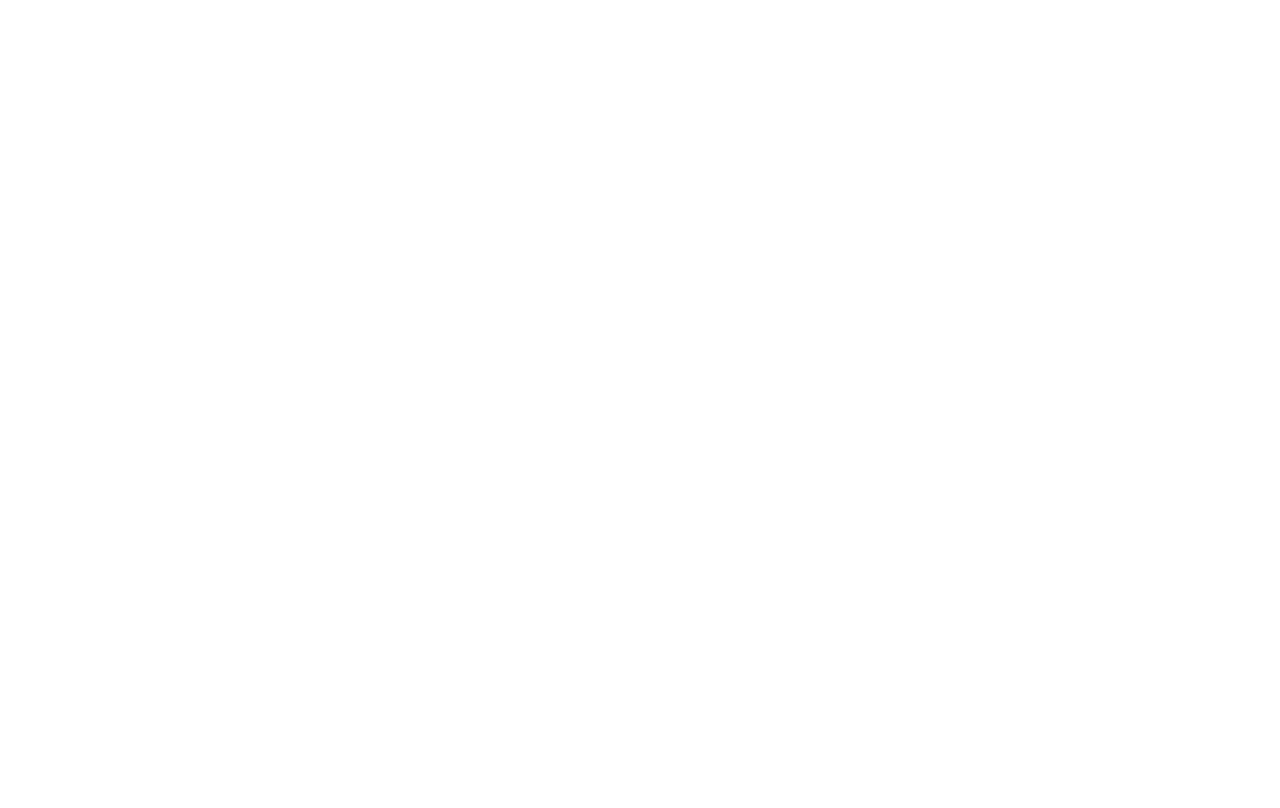
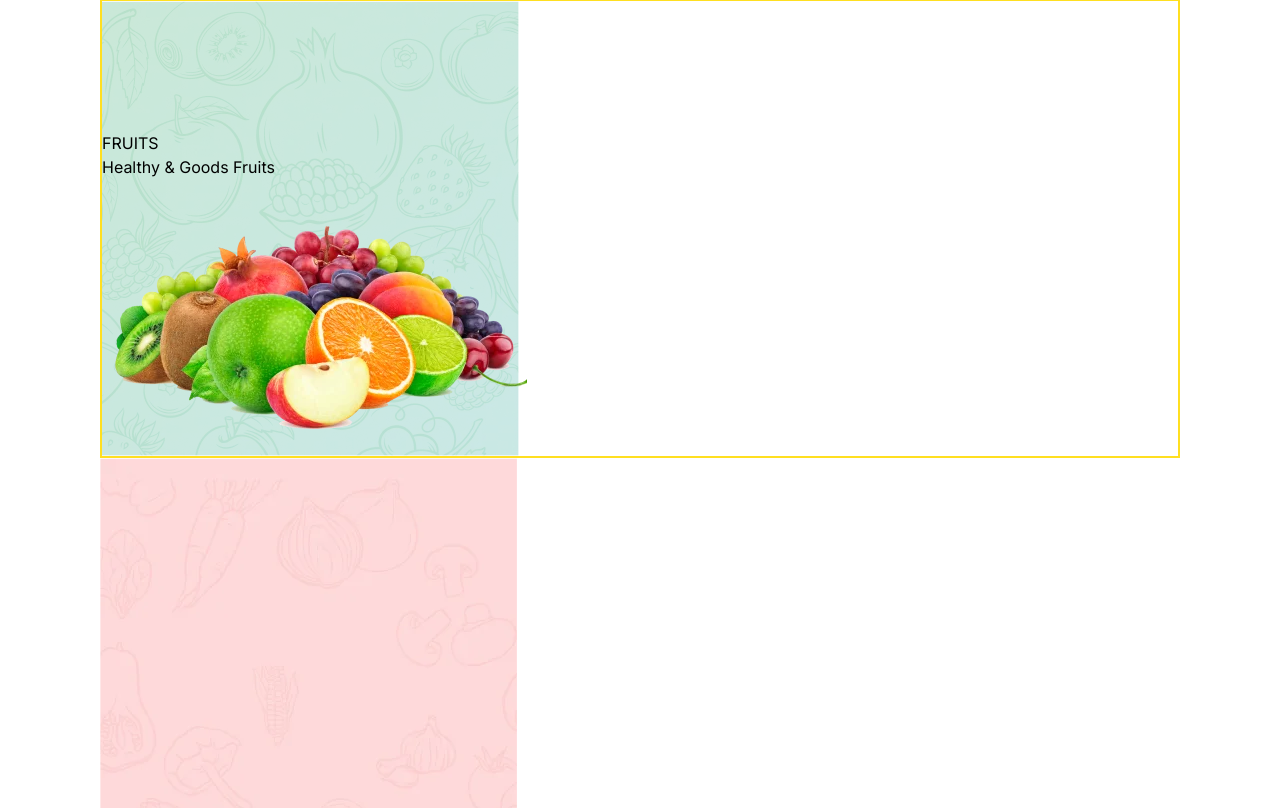
Before and after one commit to ahamedasif07/Project-Fresh-Grocery, a React (Vite) app: page / in a window 1280 px wide. Shown: the part 1592-2400 px from the top of the page. Before the commit the page ends 1591 px from the top, so only its background shows below. Built offline with nearby package versions, Linux system fonts and the light colour scheme.

Commit message:
main category image set up

```diff
--- /dev/null
+++ b/src/components/MainCategory/MainCategory.jsx
@@ -0,0 +1,36 @@
+import React from "react";
+import mainCategoryOne from "../../../public/assets/c-bg-img-1.webp";
+import mainCategoryTow from "../../../public/assets/c-bg-img-2.webp";
+import mainCategoryThree from "../../../public/assets/c-bg-img-3.webp";
+import SectionContainer from "../SectionContainer/SectionContainer";
+import mainCategoryItemOne from "../../../public/assets/c-shop-img-1.webp";
+import mainCategoryItemTwo from "../../../public/assets/c-img-2.webp";
+import mainCategoryItemTheree from "../../../public/assets/c-img-3.webp";
+
+const MainCategory = () => {
+  return (
+    <div>
+      <SectionContainer>
+        <div>
+          <div className="relative border-2 border-yellow-300">
+            <img src={mainCategoryOne}></img>
+
+            <div className="absolute bottom-1">
+              <div className="">
+                <div>
+                  <h4>FRUITS</h4>
+                  <h3>Healthy & Goods Fruits</h3>
+                </div>
+                <img src={mainCategoryItemOne}></img>
+              </div>
+            </div>
+          </div>
+          <img src={mainCategoryTow}></img>
+          <img src={mainCategoryThree}></img>
+        </div>
+      </SectionContainer>
+    </div>
+  );
+};
+
+export default MainCategory;
--- a/src/components/MarketCategory/MarketCategory.jsx
+++ b/src/components/MarketCategory/MarketCategory.jsx
@@ -65,6 +65,10 @@
             </div>
           ))}
         </div>
+        {/* market msin 3 categoty */}
+        <div>
+          <div></div>
+        </div>
       </SectionContainer>
     </div>
   );
--- a/src/components/NavbarParts/BottomNav.jsx
+++ b/src/components/NavbarParts/BottomNav.jsx
@@ -88,7 +88,7 @@
             </div>
             {/* button start */}
             <div>
-              <button className="relative overflow-hidden px-[20px] py-[13px] font-semibold text-white bg-[#FFBB38] border-transparent rounded-md group">
+              <button className="relative overflow-hidden px-[28px] py-[12px] font-semibold text-white bg-[#FFBB38] border-transparent rounded-md group">
                 <span className="absolute inset-0 w-0 h-full  group-hover:bg-black group-hover:w-full transition-all duration-500 ease-out"></span>
                 <span className="relative text-black group-hover:text-white">
                   Seller Login
--- a/src/pages/Home.jsx
+++ b/src/pages/Home.jsx
@@ -4,6 +4,7 @@
 import FeaturesSection from "../components/FetureSections/FetureSection";
 import bgImage from "../../public/assets/new-arrival-bg.webp";
 import MarketCategory from "../components/MarketCategory/MarketCategory";
+import MainCategory from "../components/MainCategory/MainCategory";
 
 const Home = () => {
   return (
@@ -19,6 +20,7 @@
       <FeaturesSection />
 
       <MarketCategory />
+      <MainCategory />
     </div>
   );
 };
```
